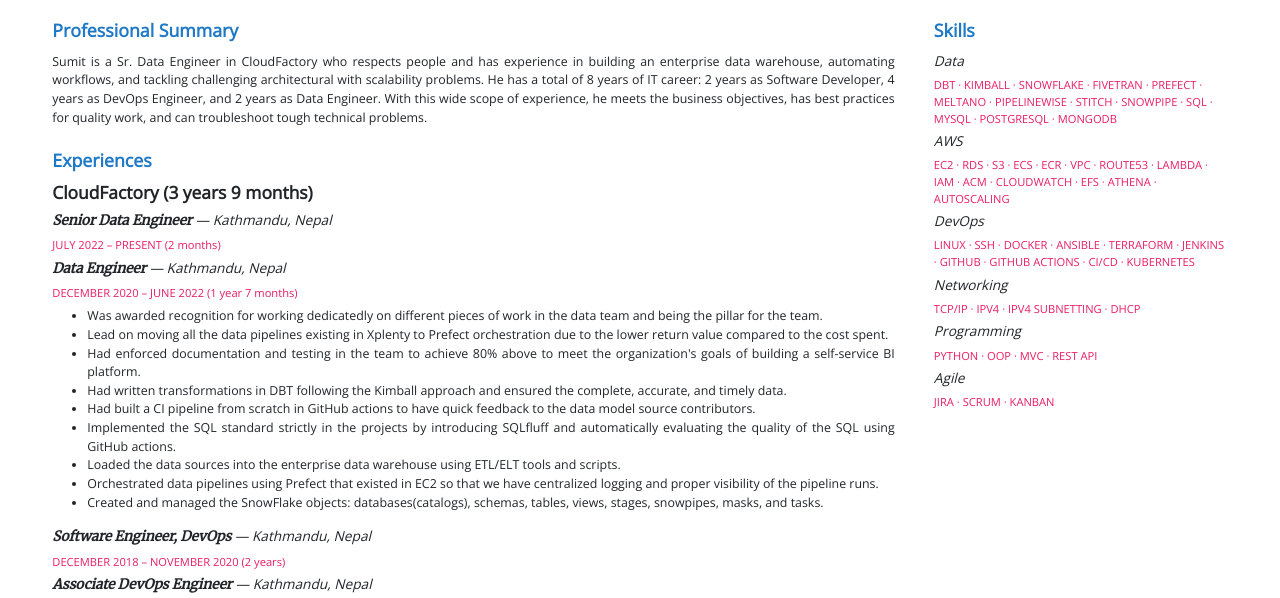
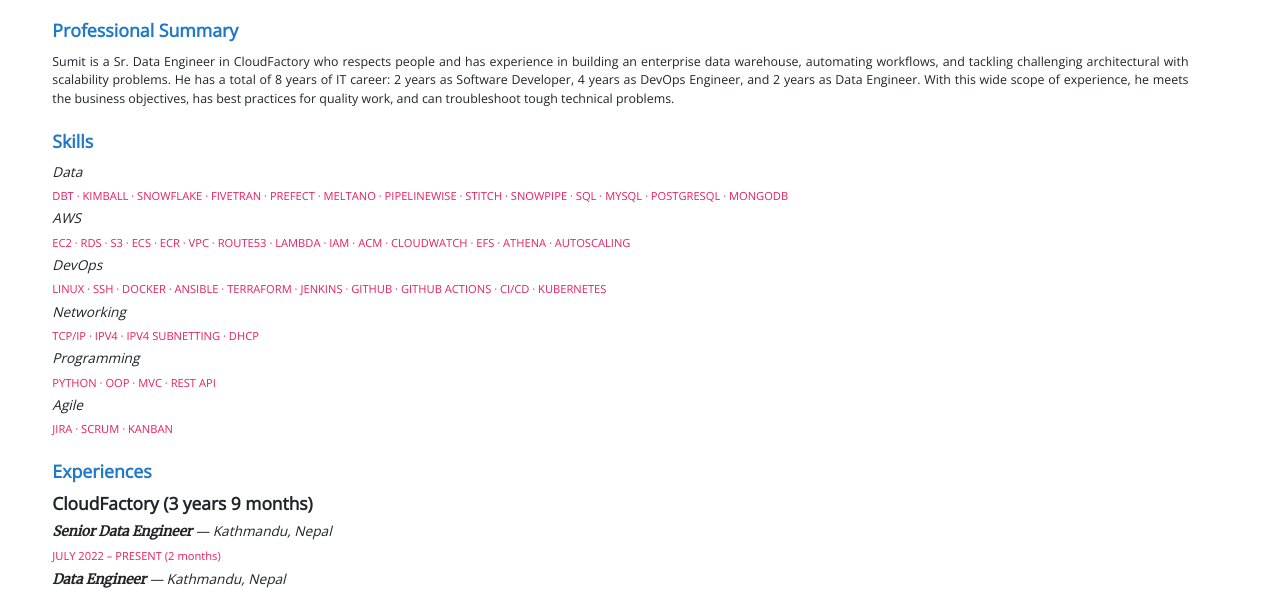
Before and after one commit to sumit-sampang-rai/sumit-sampang-rai.github.io, a plain HTML site: page index.html in a window 1280 px wide. Shown: the part 151-749 px from the top of the page. Drawn offline with nearby package versions, Linux system fonts and the light colour scheme.

Commit message:
Single column

```diff
--- a/css/style.css
+++ b/css/style.css
@@ -100,14 +100,8 @@
 
 article .resume__main {
   float: left;
-  width: 75%;
   padding-right: 3em;
   text-align: justify;
-}
-
-article .resume__side {
-  float: left;
-  width: 25%;
 }
 
 article .info-item {
--- a/index.html
+++ b/index.html
@@ -45,6 +45,14 @@
                                 </div>
                             </div>
                         </section>
+                        <section class="resume__section">
+                            <div class="resume__content">
+                                <div class="resume__section-title">
+                                    <h1>Skills</h1>
+                                </div>
+                                <div id="skills" class="resume__text"></div>
+                            </div>
+                        </section>
                         <section class="resume__section resume__experience">
                             <div class="resume__section-title">
                                 <h1>Experiences</h1>
@@ -59,8 +67,6 @@
                             <div id="academic_qualifications" class="resume__content">
                             </div>
                         </section>
-                    </div>
-                    <div class="resume__side">
 <!--                         <section class="resume__section">
                             <div class="resume__content">
                                 <div class="resume__section-title">
@@ -69,14 +75,6 @@
                                 <div id="recognitions" class="resume__text"></div>
                             </div>
                         </section> -->
-                        <section class="resume__section">
-                            <div class="resume__content">
-                                <div class="resume__section-title">
-                                    <h1>Skills</h1>
-                                </div>
-                                <div id="skills" class="resume__text"></div>
-                            </div>
-                        </section>
                         <!-- <section class="resume__section resume__languages">
                             <div class="resume__content">
                                 <div class="resume__section-title">
```
